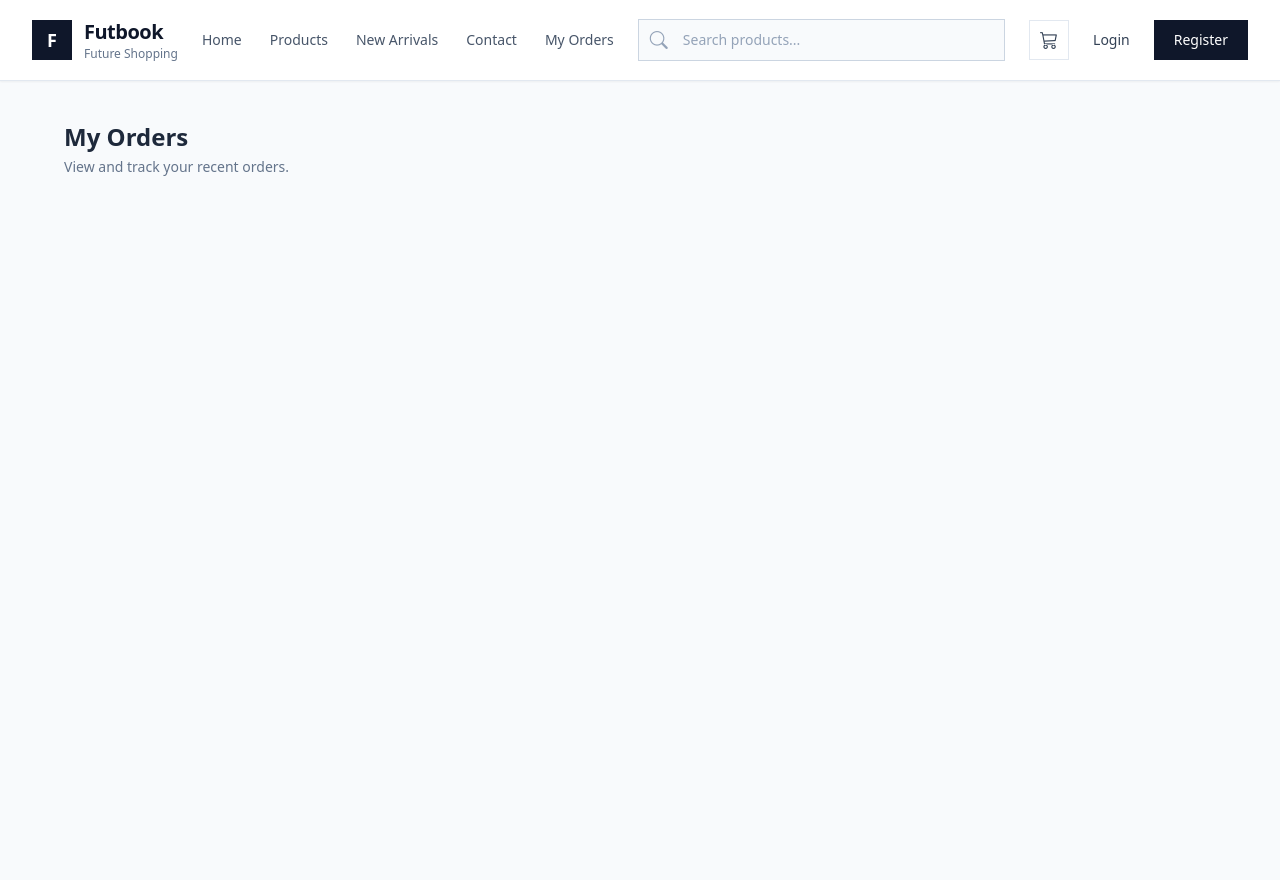
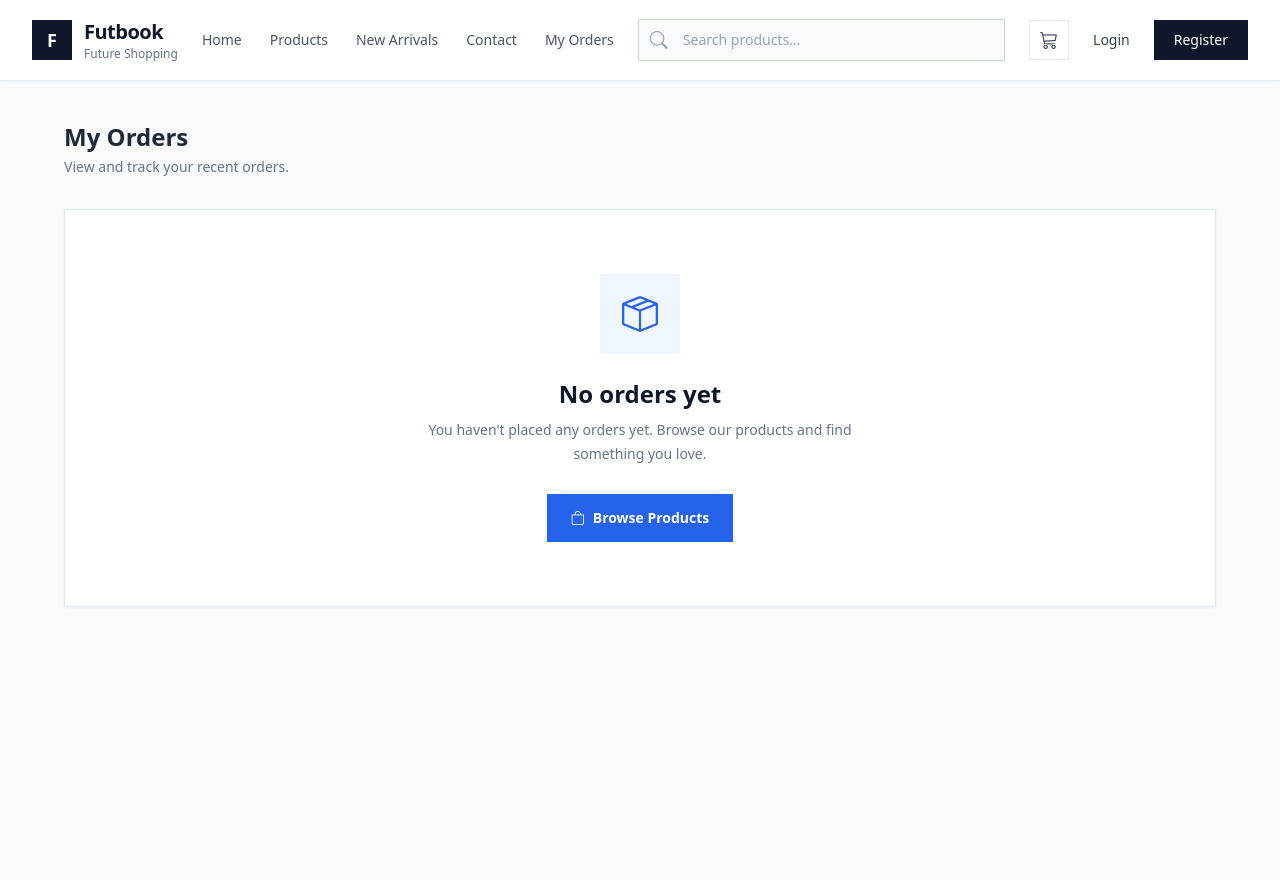
Before and after one commit to buddhamagar-09/futbook, a Laravel app: template resources/views/frontend/myorders.blade.php in a window 1280 px wide. Shown: the top 880 px of the page. Run offline with Laravel 12, Linux system fonts and the light colour scheme; the template is opened without the code that fills it, so the values that code supplies are empty; style sheets or scripts are compiled from the project's sources; some libraries are stand-ins or nearby versions.

Commit message:
Add empty state to My Orders page

```diff
--- a/resources/views/frontend/myorders.blade.php
+++ b/resources/views/frontend/myorders.blade.php
@@ -19,6 +19,36 @@
 
         </div>
 
+
+        @if($orders->isEmpty())
+
+            <!-- EMPTY ORDERS -->
+            <div class="border border-slate-200 bg-white px-6 py-16 text-center shadow-sm">
+
+                <!-- Icon -->
+                <div class="mx-auto flex h-20 w-20 items-center justify-center bg-blue-50 text-blue-600">
+                    <i class="bi bi-box-seam text-4xl"></i>
+                </div>
+
+                <!-- Message -->
+                <h2 class="mt-6 text-2xl font-bold text-slate-900">
+                    No orders yet
+                </h2>
+
+                <p class="mx-auto mt-2 max-w-md text-sm leading-6 text-slate-500">
+                    You haven't placed any orders yet. Browse our products and find something you love.
+                </p>
+
+                <!-- Button -->
+                <a href="{{ route('products') }}"
+                    class="mt-7 inline-flex items-center gap-2 bg-blue-600 px-6 py-3.5 text-sm font-semibold text-white transition duration-200 hover:bg-blue-700">
+                    <i class="bi bi-bag"></i>
+                    Browse Products
+                </a>
+
+            </div>
+
+        @else
 
         @foreach ($orders as $order)
 
@@ -141,6 +171,8 @@
 
         @endforeach
 
+        @endif
+
     </div>
 
 
```
